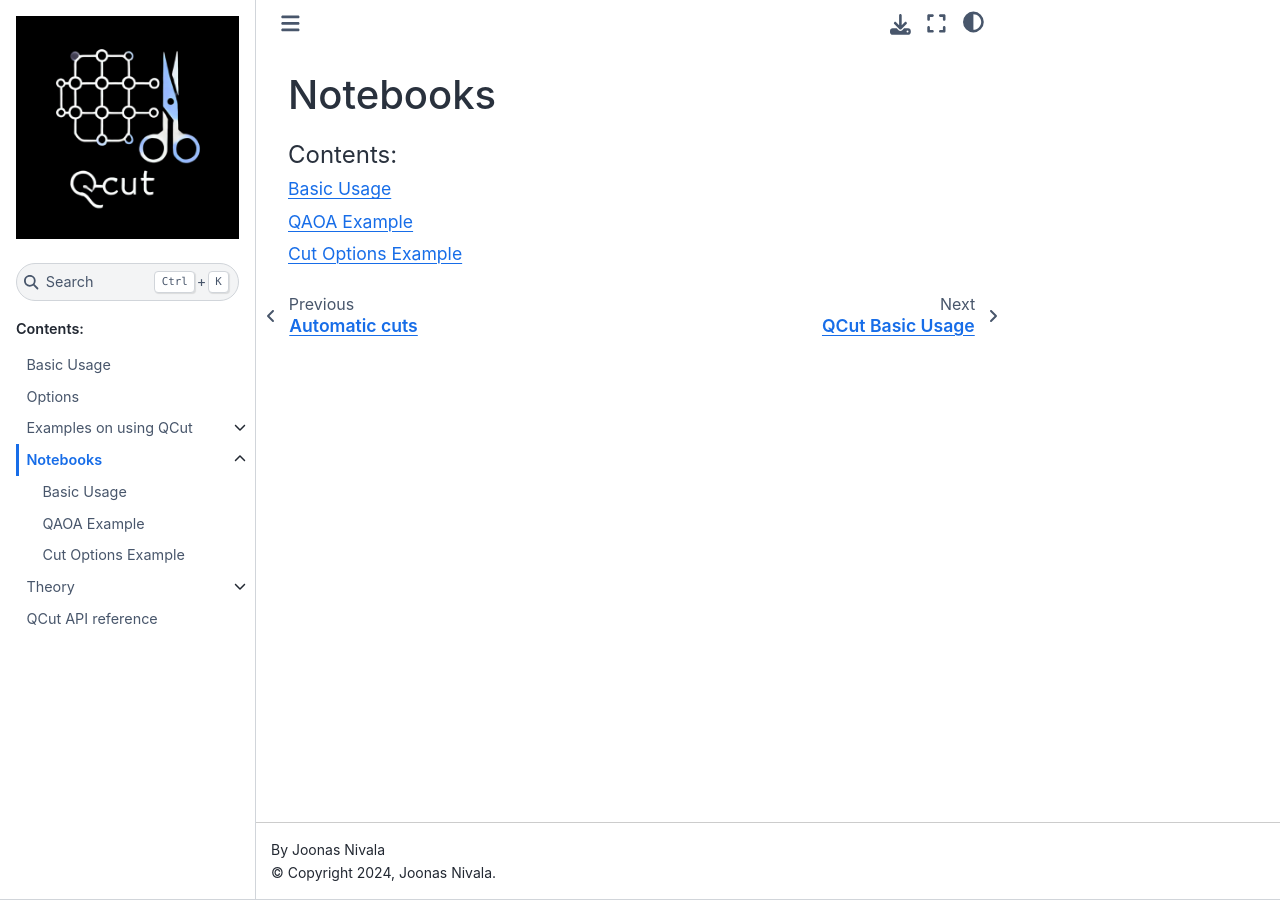
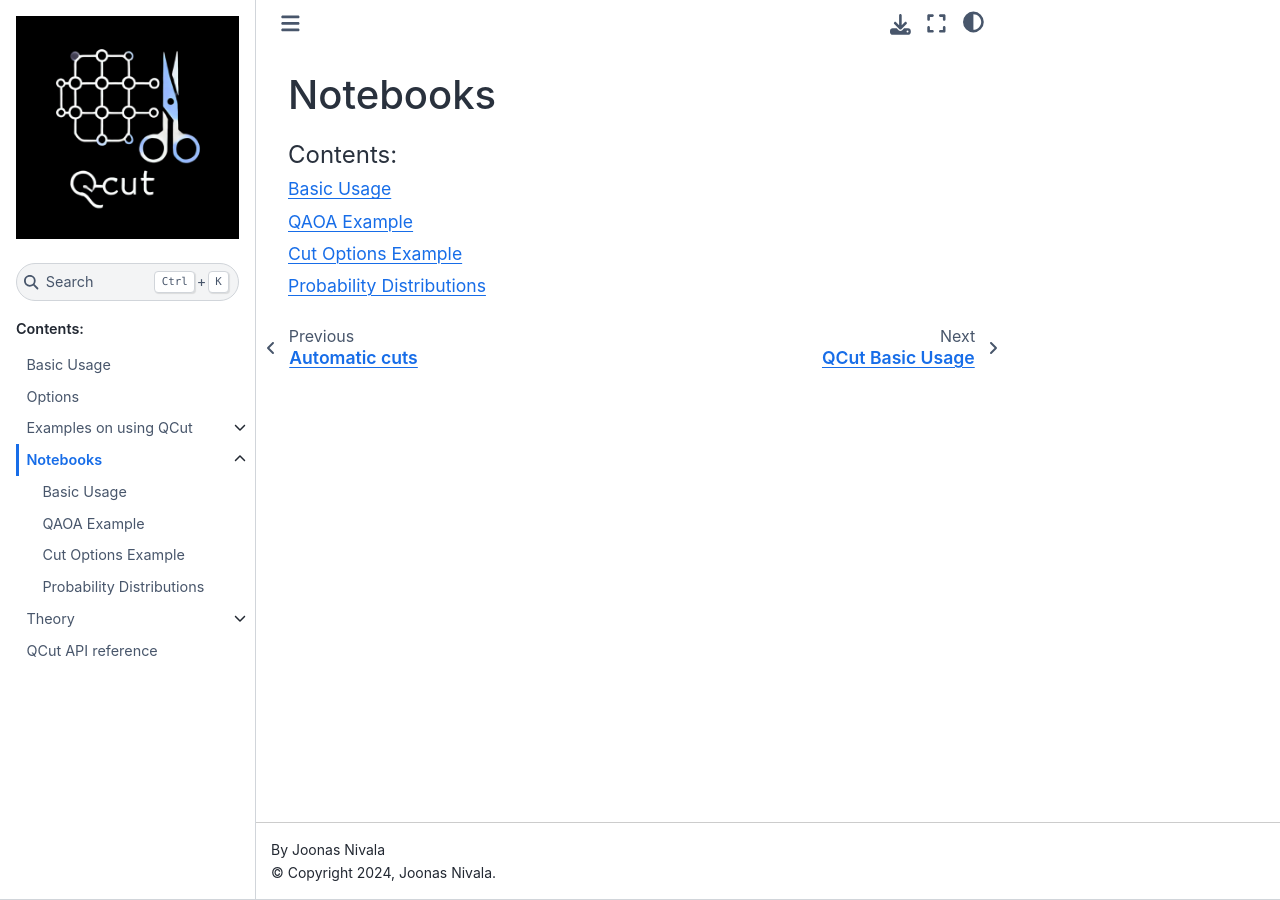
Before and after one commit to JooNiv/QCut, a Sphinx documentation site: the page built from docs/Notebooks.rst, in a window 1280 px wide. Built offline with Sphinx 7.4.7 and the Sphinx Book theme 1.1.4, drawn with Linux system fonts in a browser that asks for light colours; pages that are not in the unit, such as notebooks, are missing from menus; the version number could not be read and is left out.

Commit message:
example notebook

```diff
--- a/docs/Notebooks.rst
+++ b/docs/Notebooks.rst
@@ -8,3 +8,4 @@ Notebooks
    Basic Usage <notebooks/QCutBasicUsage.ipynb>
    QAOA Example <notebooks/QCutQAOAExample.ipynb>
    Cut Options Example <notebooks/QCutOptionsExample.ipynb>
+   Probability Distributions <notebooks/QCutProbabilities.ipynb>
```
